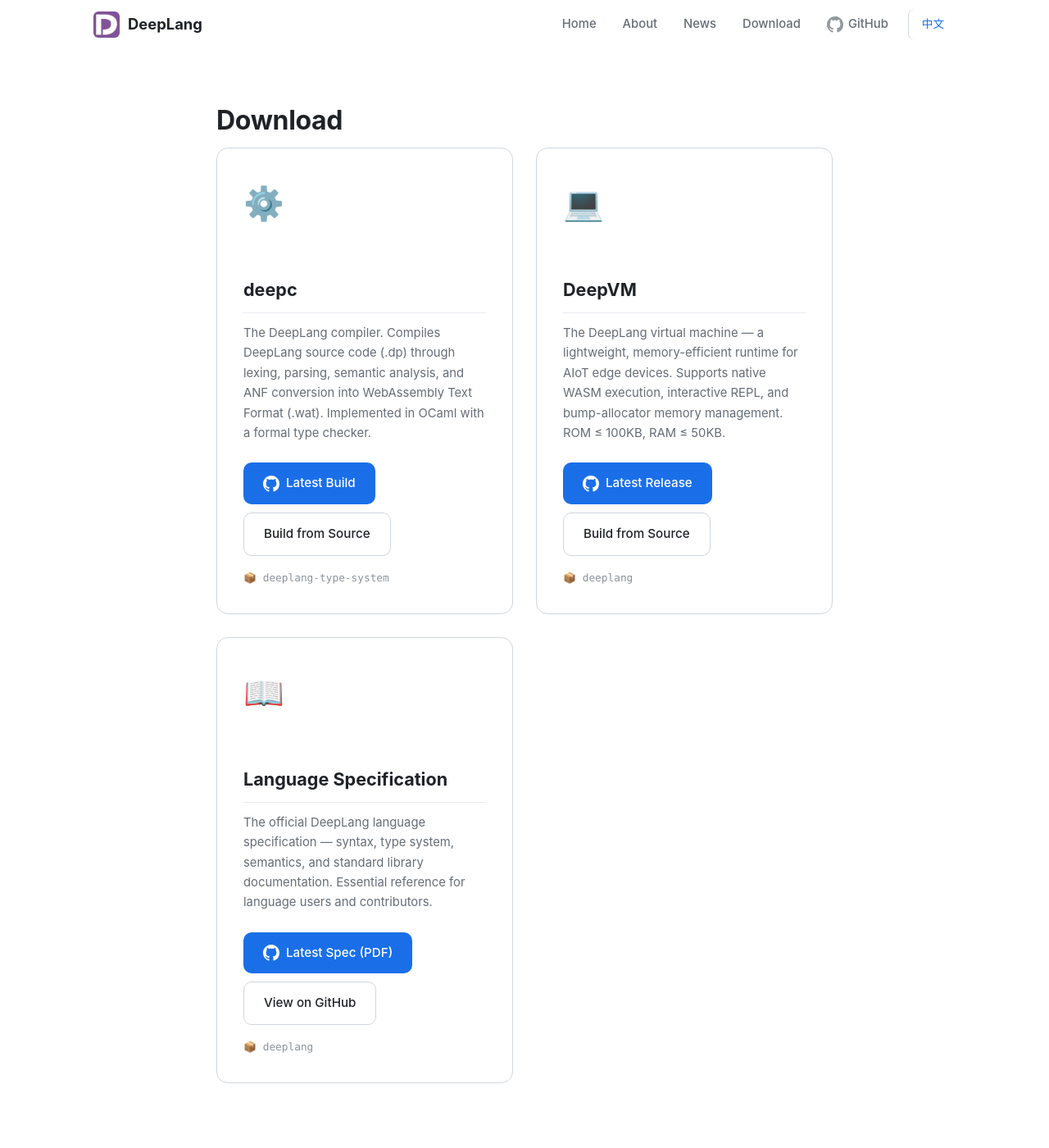
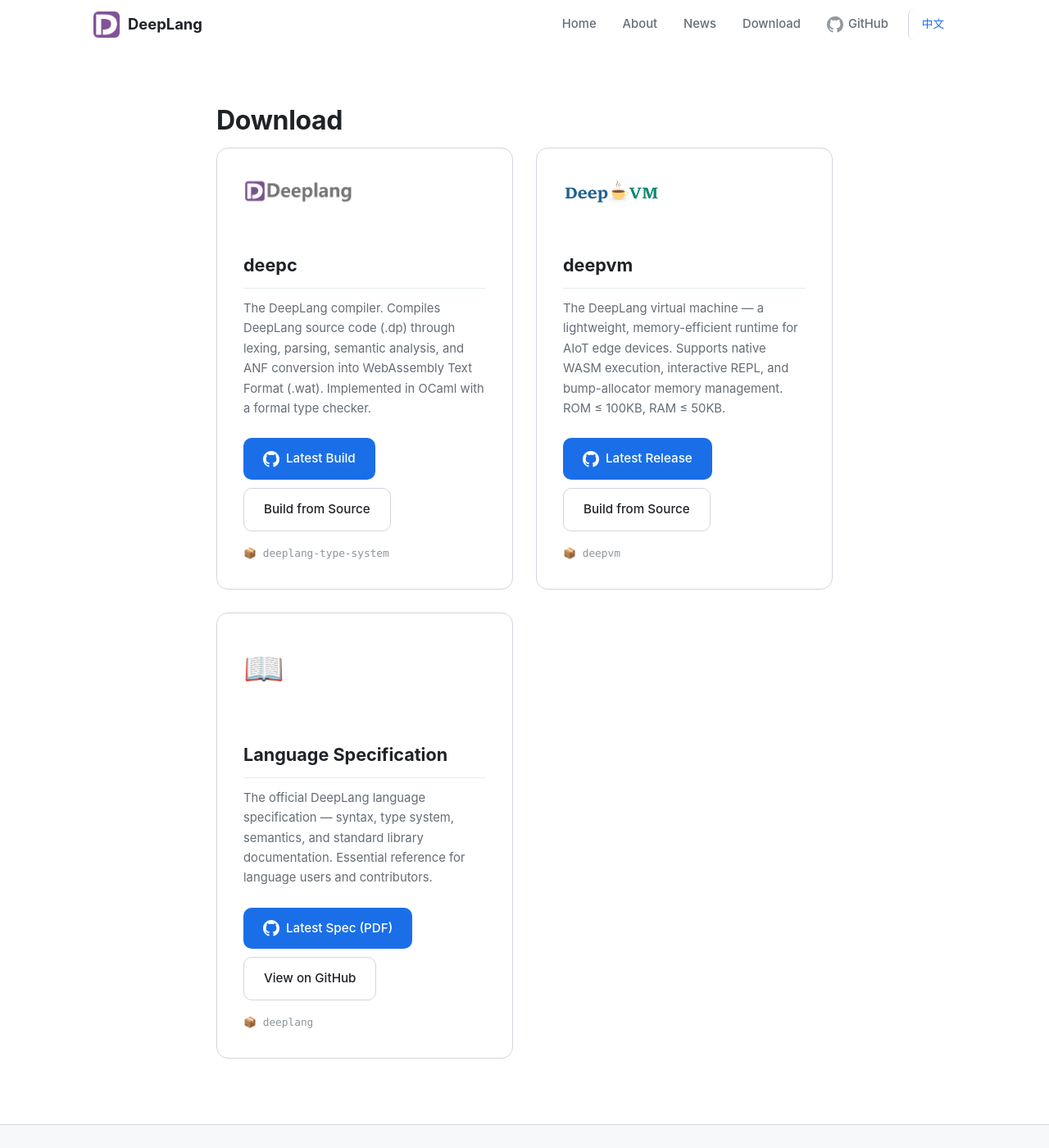
Before and after one commit to deeplang-org/deeplang-org.github.io, a Jekyll site: the page built from download.html, in a window 1280 px wide and 1400 px high. Shown: the whole window at 82% size. Built offline with Jekyll 4.4.1, drawn with Linux system fonts in a browser that asks for light colours.

Commit message:
download page: project logos and deepvm links

```diff
--- a/_data/en.yml
+++ b/_data/en.yml
@@ -121,11 +121,11 @@ download_page:
     source: "Build from Source"
     repo: "deeplang-type-system"
   deepvm:
-    name: "DeepVM"
+    name: "deepvm"
     description: "The DeepLang virtual machine — a lightweight, memory-efficient runtime for AIoT edge devices. Supports native WASM execution, interactive REPL, and bump-allocator memory management. ROM ≤ 100KB, RAM ≤ 50KB."
     latest: "Latest Release"
     source: "Build from Source"
-    repo: "deeplang"
+    repo: "deepvm"
   spec:
     name: "Language Specification"
     description: "The official DeepLang language specification — syntax, type system, semantics, and standard library documentation. Essential reference for language users and contributors."
--- a/_data/zh.yml
+++ b/_data/zh.yml
@@ -121,11 +121,11 @@ download_page:
     source: "从源码构建"
     repo: "deeplang-type-system"
   deepvm:
-    name: "DeepVM"
+    name: "deepvm"
     description: "DeepLang 虚拟机 —— 为 AIoT 边缘设备打造的轻量级、高效率运行时。支持原生 WASM 执行、交互式 REPL 和 Bump Allocator 内存管理。ROM ≤ 100KB，RAM ≤ 50KB。"
     latest: "最新发布"
     source: "从源码构建"
-    repo: "deeplang"
+    repo: "deepvm"
   spec:
     name: "语言规范"
     description: "DeepLang 官方语言规范 —— 涵盖语法、类型系统、语义和标准库文档。语言用户和贡献者的必备参考。"
--- a/assets/css/main.css
+++ b/assets/css/main.css
@@ -957,6 +957,13 @@ img {
     margin-bottom: 16px;
 }
 
+.download-card-icon img {
+    display: block;
+    height: 40px;
+    width: auto;
+    max-width: 100%;
+}
+
 .download-card h2 {
     font-size: 1.35rem;
     font-weight: 700;
--- a/download.html
+++ b/download.html
@@ -9,11 +9,11 @@ permalink: /download/
 <div class="download-cards">
     <!-- deepc -->
     <div class="download-card">
-        <div class="download-card-icon">⚙️</div>
+        <div class="download-card-icon"><img src="{{ '/assets/images/banner.jpg' | relative_url }}" alt="{{ t.download_page.deepc.name }}" height="40"></div>
         <h2>{{ t.download_page.deepc.name }}</h2>
         <p>{{ t.download_page.deepc.description }}</p>
         <div class="download-card-links">
-            <a href="https://github.com/deeplang-org/deeplang-type-system" class="btn btn-primary" target="_blank" rel="noopener">
+            <a href="https://github.com/deeplang-org/deeplang-type-system/releases" class="btn btn-primary" target="_blank" rel="noopener">
                 <svg width="20" height="20" viewBox="0 0 16 16" fill="currentColor"><path d="M8 0C3.58 0 0 3.58 0 8c0 3.54 2.29 6.53 5.47 7.59.4.07.55-.17.55-.38 0-.19-.01-.82-.01-1.49-2.01.37-2.53-.49-2.69-.94-.09-.23-.48-.94-.82-1.13-.28-.15-.68-.52-.01-.53.63-.01 1.08.58 1.23.82.72 1.21 1.87.87 2.33.66.07-.52.28-.87.51-1.07-1.78-.2-3.64-.89-3.64-3.95 0-.87.31-1.59.82-2.15-.08-.2-.36-1.02.08-2.12 0 0 .67-.21 2.2.82.64-.18 1.32-.27 2-.27s1.36.09 2 .27c1.53-1.04 2.2-.82 2.2-.82.44 1.1.16 1.92.08 2.12.51.56.82 1.27.82 2.15 0 3.07-1.87 3.75-3.65 3.95.29.25.54.73.54 1.48 0 1.07-.01 1.93-.01 2.2 0 .21.15.46.55.38A8.01 8.01 0 0 0 16 8c0-4.42-3.58-8-8-8z"/></svg>
                 {{ t.download_page.deepc.latest }}
             </a>
@@ -26,15 +26,15 @@ permalink: /download/
 
     <!-- DeepVM -->
     <div class="download-card">
-        <div class="download-card-icon">💻</div>
+        <div class="download-card-icon"><img src="{{ '/assets/images/deepvm-logo.png' | relative_url }}" alt="{{ t.download_page.deepvm.name }}" height="40"></div>
         <h2>{{ t.download_page.deepvm.name }}</h2>
         <p>{{ t.download_page.deepvm.description }}</p>
         <div class="download-card-links">
-            <a href="https://github.com/deeplang-org/deeplang/releases" class="btn btn-primary" target="_blank" rel="noopener">
+            <a href="https://github.com/deeplang-org/deepvm/releases" class="btn btn-primary" target="_blank" rel="noopener">
                 <svg width="20" height="20" viewBox="0 0 16 16" fill="currentColor"><path d="M8 0C3.58 0 0 3.58 0 8c0 3.54 2.29 6.53 5.47 7.59.4.07.55-.17.55-.38 0-.19-.01-.82-.01-1.49-2.01.37-2.53-.49-2.69-.94-.09-.23-.48-.94-.82-1.13-.28-.15-.68-.52-.01-.53.63-.01 1.08.58 1.23.82.72 1.21 1.87.87 2.33.66.07-.52.28-.87.51-1.07-1.78-.2-3.64-.89-3.64-3.95 0-.87.31-1.59.82-2.15-.08-.2-.36-1.02.08-2.12 0 0 .67-.21 2.2.82.64-.18 1.32-.27 2-.27s1.36.09 2 .27c1.53-1.04 2.2-.82 2.2-.82.44 1.1.16 1.92.08 2.12.51.56.82 1.27.82 2.15 0 3.07-1.87 3.75-3.65 3.95.29.25.54.73.54 1.48 0 1.07-.01 1.93-.01 2.2 0 .21.15.46.55.38A8.01 8.01 0 0 0 16 8c0-4.42-3.58-8-8-8z"/></svg>
                 {{ t.download_page.deepvm.latest }}
             </a>
-            <a href="https://github.com/deeplang-org/deeplang" class="btn btn-secondary" target="_blank" rel="noopener">
+            <a href="https://github.com/deeplang-org/deepvm" class="btn btn-secondary" target="_blank" rel="noopener">
                 {{ t.download_page.deepvm.source }}
             </a>
         </div>
```
Also changed, not shown: zh/download.html (+5 -5 lines), assets/images/deepvm-logo.png (added).
